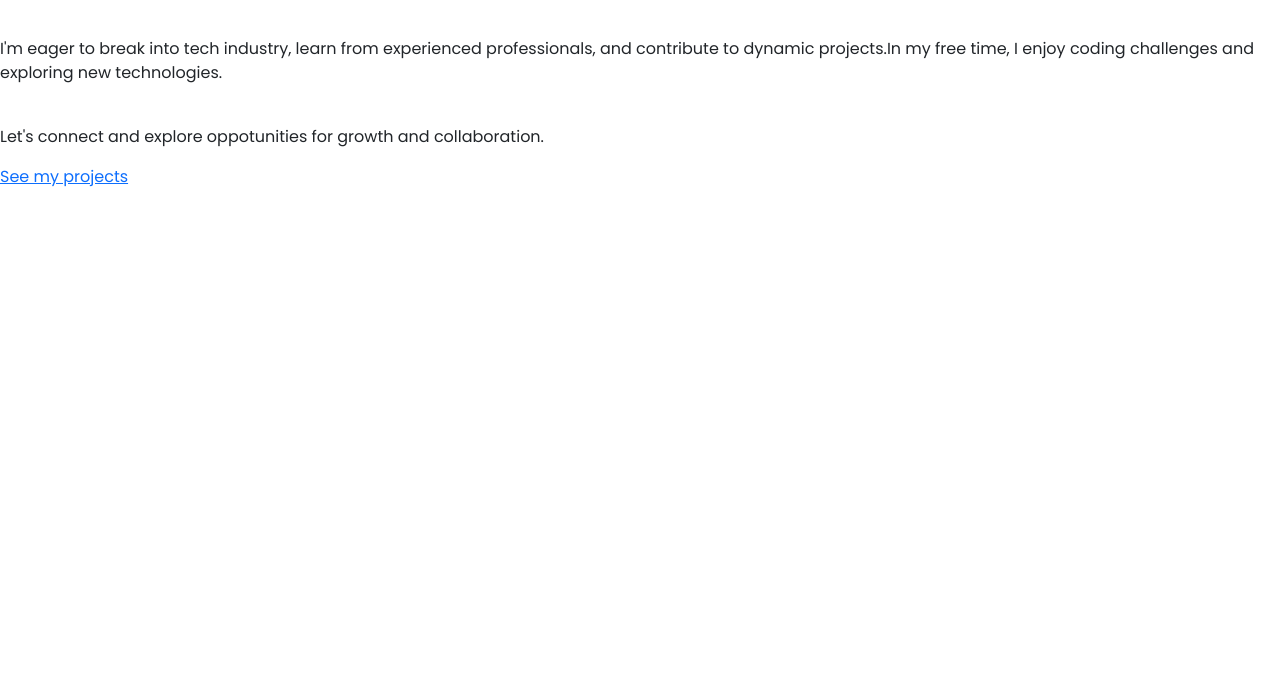
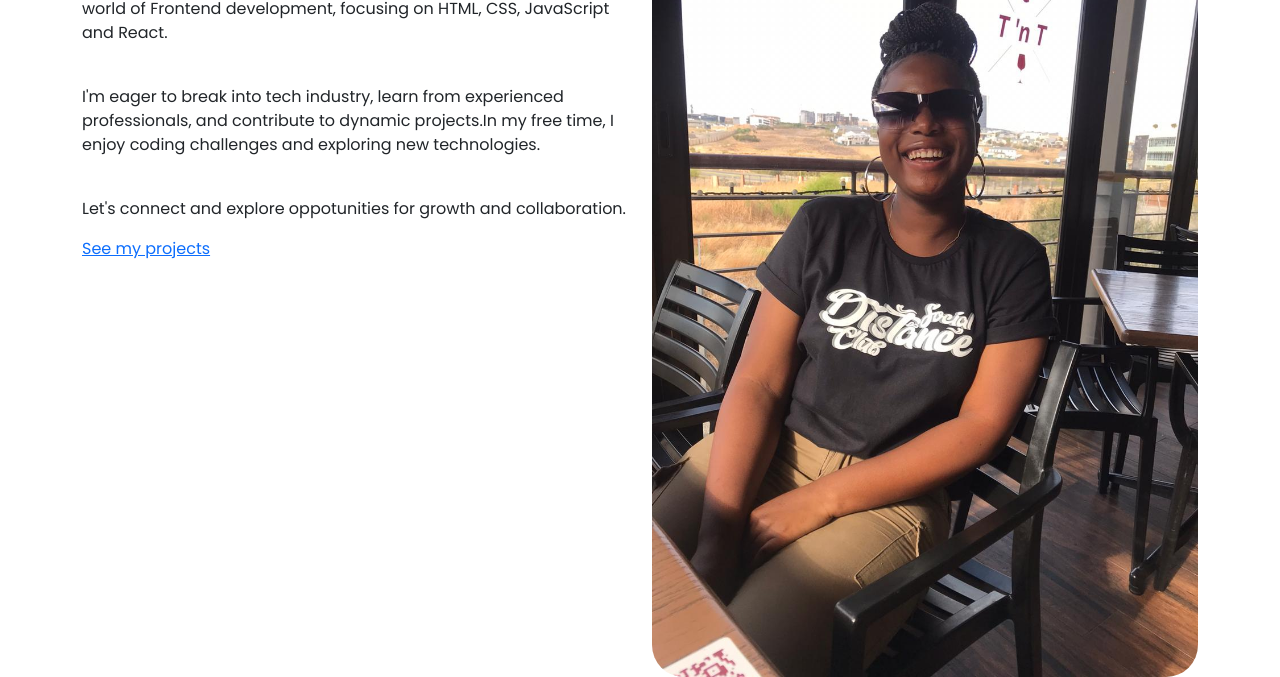
Before and after one commit to cathrine-frontendDev/CoursePortfolio, a plain HTML site: page about.html in a window 1280 px wide. Shown: the part 336-1013 px from the top of the page. Before the commit the page ends 800 px from the top, so only its background shows below. Drawn offline with nearby package versions, Linux system fonts and the light colour scheme; a web font is replaced by a local one.

Commit message:
added an image

```diff
--- a/about.html
+++ b/about.html
@@ -14,11 +14,20 @@
 <body>
     <h1>Hi I'm Cathrine Kamsho</h1>
     <h2>Aspiring Frontend Developer based in Johannesburg</h2>
+    <div class="container">
+        <div class="row">
+            <div class="col-6">
     <p>I am an Apsiring Frontend Developer passionate about building innovative web applications. I'm currently learning and exploring the world of Frontend development, focusing on HTML, CSS, JavaScript and React.</p>
     <br/>
     <p>I'm eager to break into tech industry, learn from experienced professionals, and contribute to dynamic projects.In my free time, I enjoy coding challenges and exploring new technologies.</p>
     <br/>
     <p>Let's connect and explore oppotunities for growth and collaboration.</p>
     <a href="">See my projects</a>
-</body>
+    </div>
+    <div class="col-6">
+    <img src="./cathy.jpg" class=" img-fluid rounded-5 " alt=""/>
+    </div>
+    </div>
+    </div>
+
 </html>
```
Also changed, not shown: styles/portfolio.css (line endings or trailing spaces).
